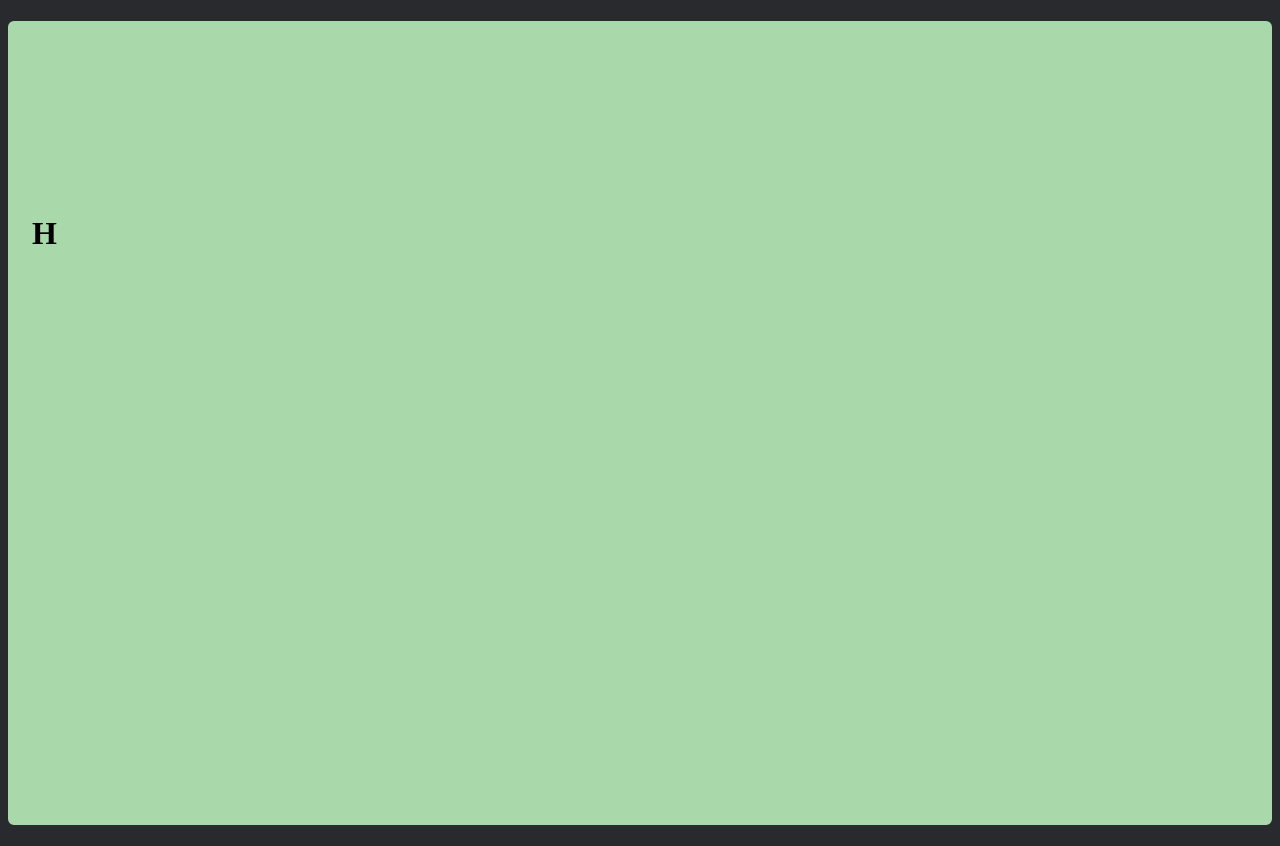
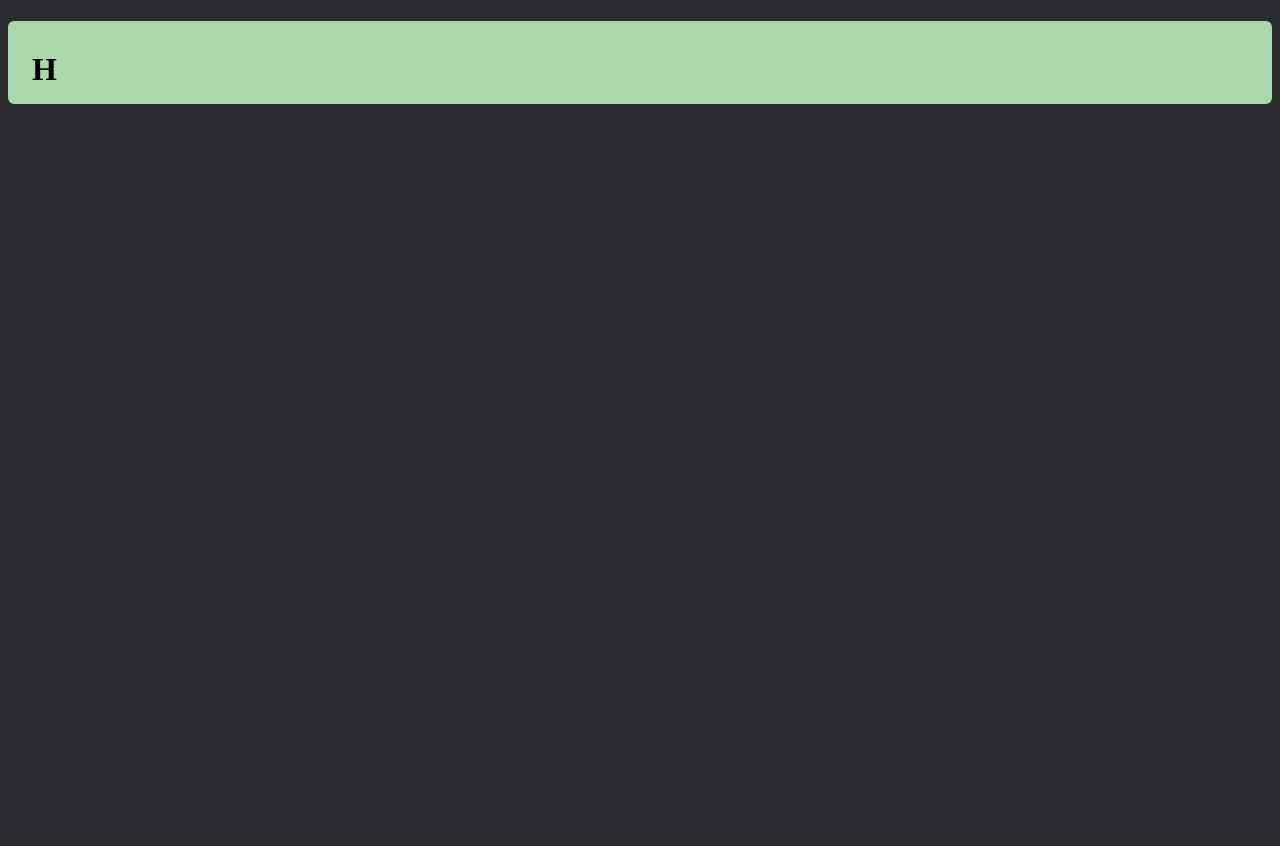
Before and after one commit to semilin/semilin.github.io, a plain HTML site: page index.html in a window 1280 px wide. After the commit the page ends 800 px from the top, so only its background shows below. Drawn offline with Linux system fonts and the light colour scheme.

Commit message:
improve css again

```diff
--- a/style.css
+++ b/style.css
@@ -7,5 +7,5 @@ h1 {
     border: 4px solid #a9d9ab;
     border-color: #a9d9ab;
     border-radius: 6px;
-    padding: 15% 30px 45% 20px
+    padding: 2% 30px 1% 20px
 }
```
